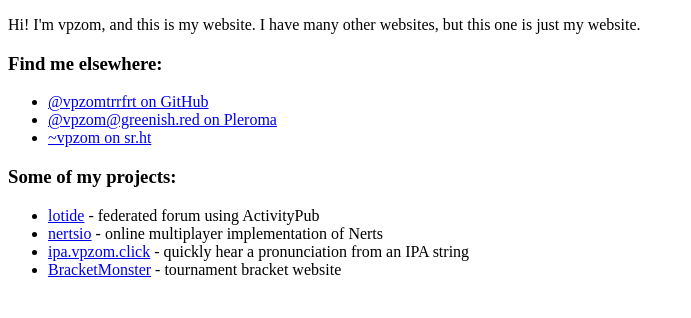
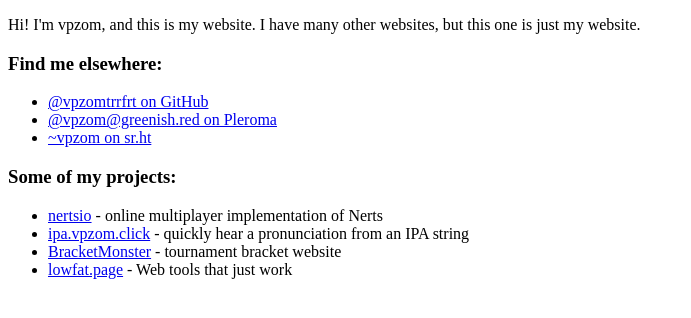
Before and after one commit to vpzomtrrfrt/vpzomtrrfrt.github.io, a plain HTML site: page index.html in a window 1280 px wide. Shown: the whole page, without its empty margins (0-691 px from the left). Drawn offline with Linux system fonts and the light colour scheme.

Commit message:
Remove link to lotide, add link to lowfat.page

```diff
--- a/index.html
+++ b/index.html
@@ -15,10 +15,10 @@
 
 		<h3>Some of my projects:</h3>
 		<ul>
-			<li><a href="https://sr.ht/~vpzom/lotide/">lotide</a> - federated forum using ActivityPub</li>
 			<li><a href="https://phygs.itch.io/nertsio">nertsio</a> - online multiplayer implementation of Nerts</li>
 			<li><a href="https://ipa.vpzom.click">ipa.vpzom.click</a> - quickly hear a pronunciation from an IPA string</li>
 			<li><a href="https://bracket.monster">BracketMonster</a> - tournament bracket website</a></li>
+			<li><a href="https://lowfat.page/">lowfat.page</a> - Web tools that just work</a></li>
 		</ul>
 	</body>
 </html>
```
